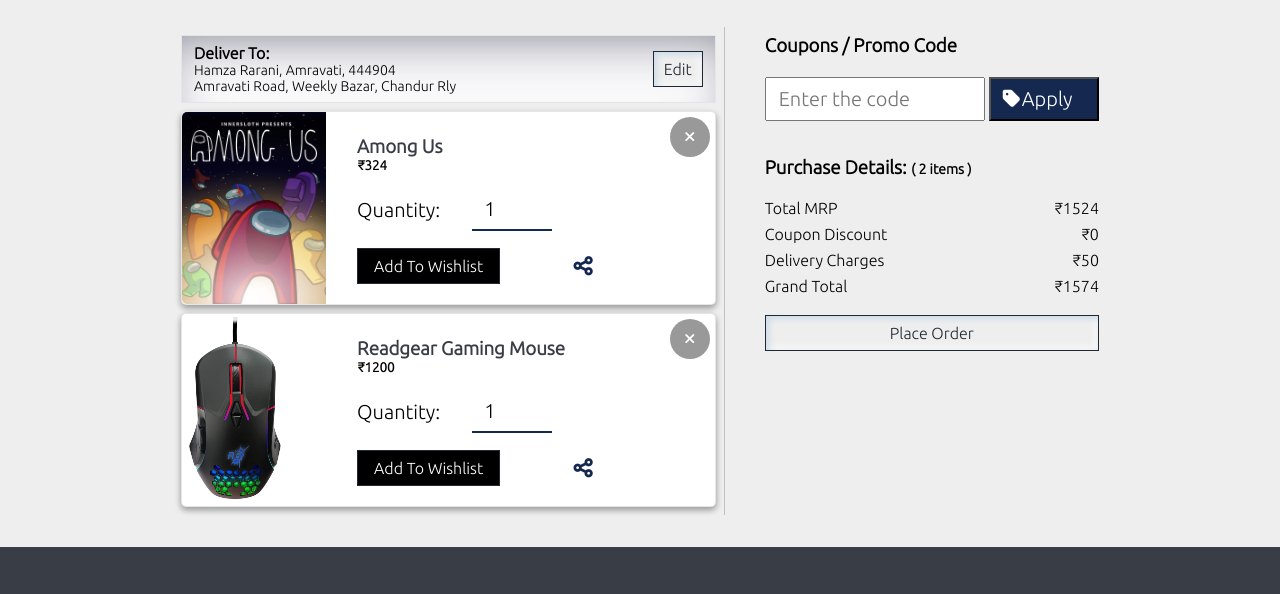
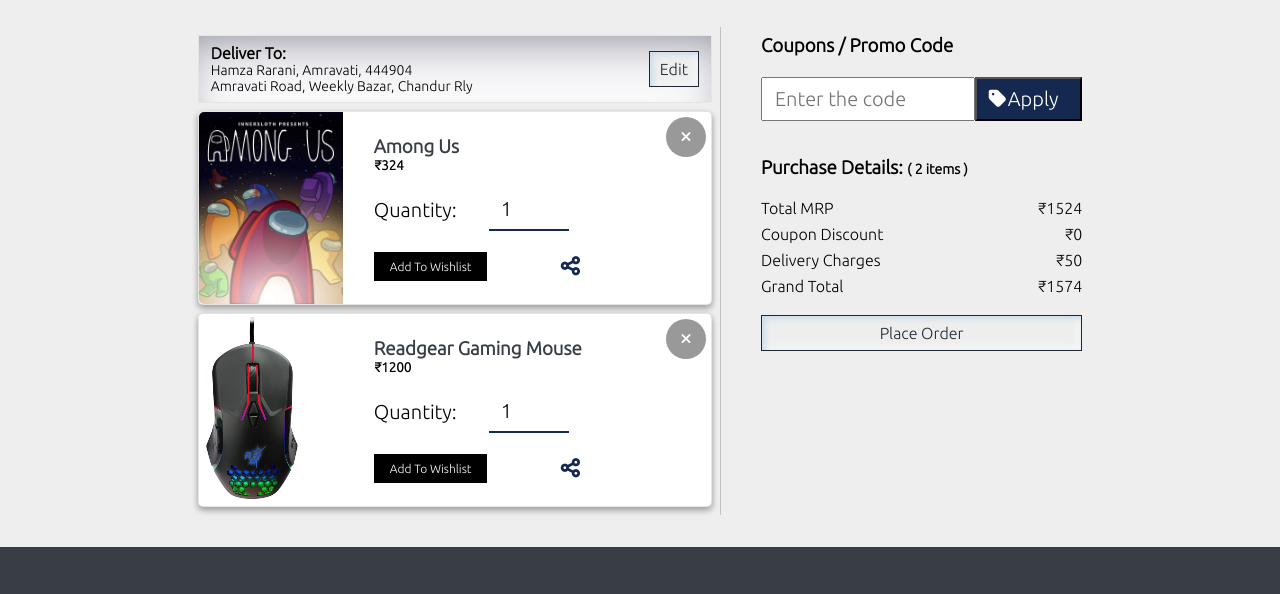
Before and after one commit to Hamza-777/PlayMart, a plain HTML site: page html/cart.html in a window 1280 px wide. Shown: the part 206-800 px from the top of the page. Drawn offline with Linux system fonts and the light colour scheme; a web font is replaced by a local one.

Commit message:
linked the pages

```diff
--- a/css/cards.css
+++ b/css/cards.css
@@ -87,6 +87,10 @@
     gap: 4rem;
 }
 
+.card-vertical > .card-tools {
+    padding: 20px 15px 15px;
+}
+
 .card-tools>.buttons {
     display: flex;
     align-items: center;
@@ -95,11 +99,12 @@
 }
 
 .card-tools>.buttons>button {
+    width: fit-content;
     padding: 0.5rem 1rem;
-    border: 1px solid var(--dark-color);
     transition: var(--default-transition);
     background: var(--black-color);
     color: var(--white-color);
+    font-size: 0.75rem;
 }
 
 .card-tools>.buttons>button:hover {
--- a/css/cart.css
+++ b/css/cart.css
@@ -47,7 +47,7 @@
 }
 
 .coupon-form,
-.form-item {
+.coupon-form > .form-item {
     width: 100%;
 }
 
@@ -55,18 +55,18 @@
     margin-bottom: 1rem;
 }
 
-.form-item {
+.coupon-form > .form-item {
     display: flex;
     flex-flow: row;
     align-items: center;
     justify-content: space-between;
 }
 
-.form-item > input[type='text'] {
+.coupon-form > .form-item > input[type='text'] {
     flex: 0.7;
 }
 
-.form-item > button[type='submit'] {
+.coupon-form > .form-item > button[type='submit'] {
     flex: 0.3;
     display: flex;
     align-items: center;
--- a/css/loginsignup.css
+++ b/css/loginsignup.css
@@ -25,7 +25,7 @@
     font-family: var(--font-quintessential);
 }
 
-.form-item {
+.login-signup-form .form-item {
     display: flex;
     flex-direction: column;
     align-items: flex-start;
```
Also changed, not shown: html/login.html (+2 -2 lines), html/signup.html (+3 -3 lines).
